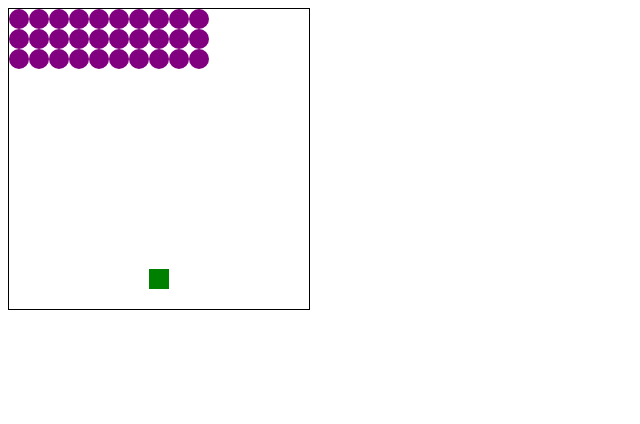
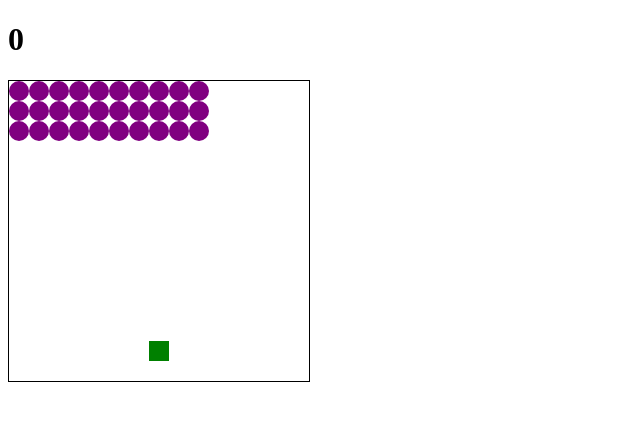
Before and after one commit to shubham2o/Space-Invaders, a plain HTML site: page index.html in a window 1280 px wide. Shown: the whole page, without its empty margins (0-640 px from the left). Drawn offline with Linux system fonts and the light colour scheme.

Commit message:
Code- index.html (structure) of project completed

```diff
--- a/index.html
+++ b/index.html
@@ -10,6 +10,7 @@
 </head>
 
 <body>
+    <h1 class="results">0</h1>
     <div class="grid"></div>
 
     <script src="script.js"></script>
```
